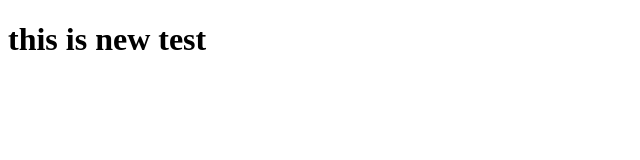
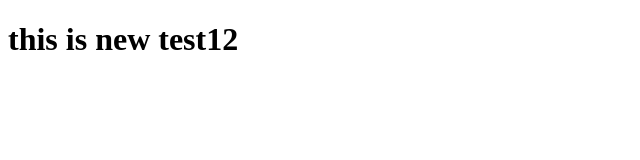
Before and after one commit to ponnya-min/My-project, a plain HTML site: page login.html in a window 1280 px wide. Shown: the full height of the page, 0-640 px from the left. Drawn offline with Linux system fonts and the light colour scheme.

Commit message:
Update login.html

```diff
--- a/login.html
+++ b/login.html
@@ -6,6 +6,6 @@
     <title>Document</title>
 </head>
 <body>
-    <h1>this is  new test</h1>
+    <h1>this is  new test12</h1>
 </body>
 </html>
```
